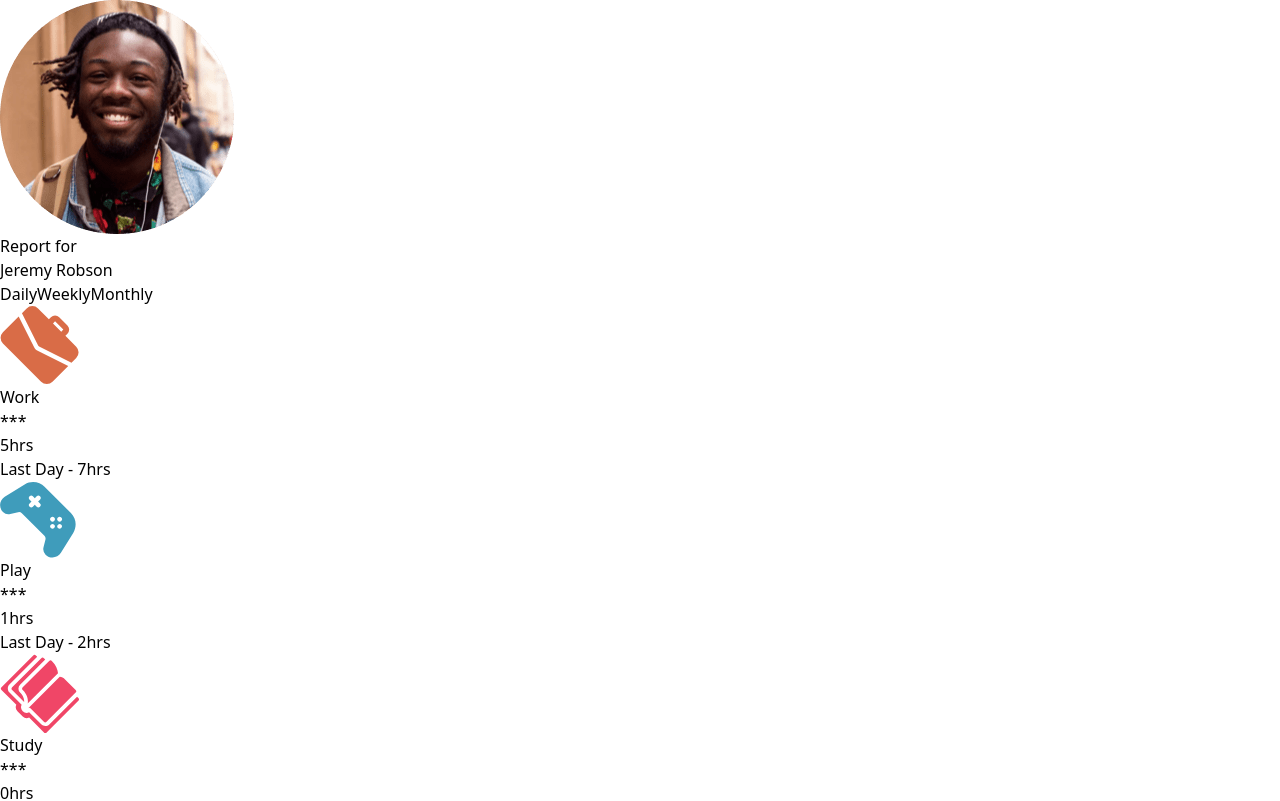
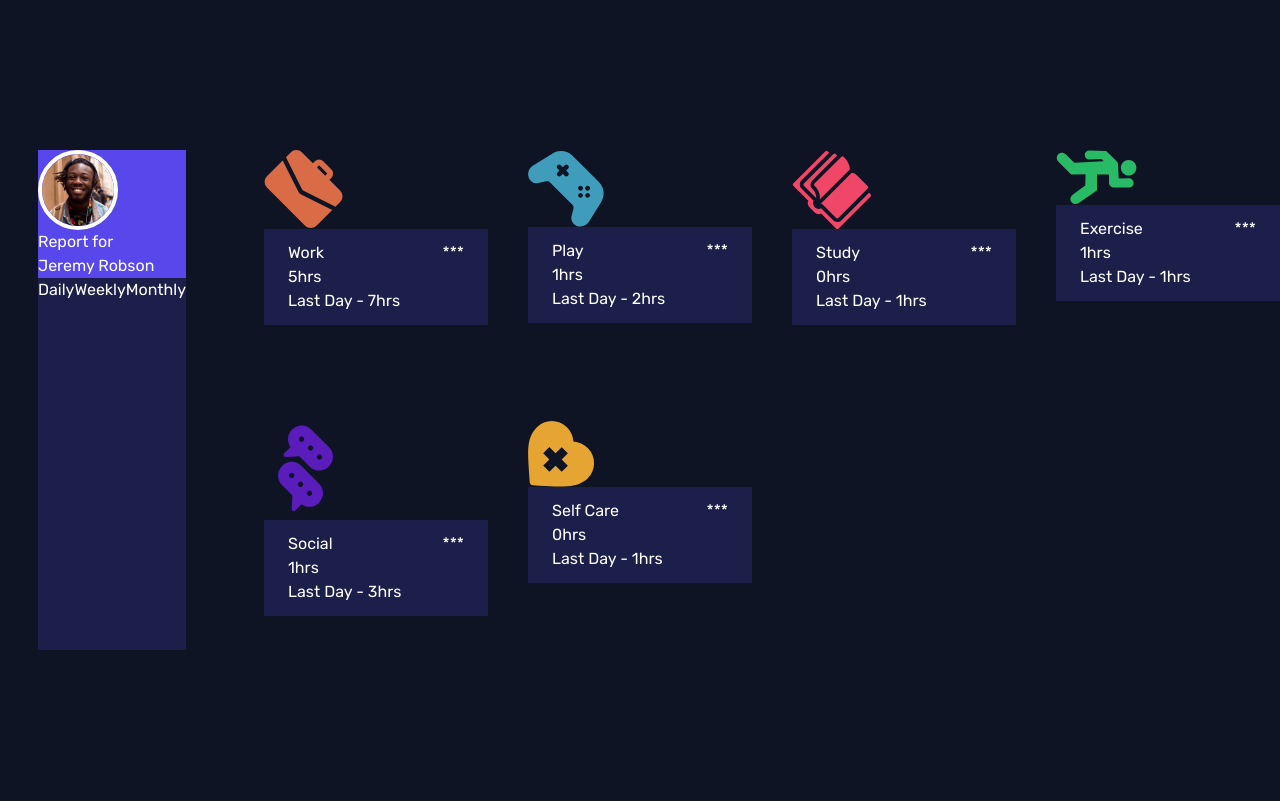
Before and after one commit to SkivaDev/frontendMentor-time-tracking-dashboard, a React (Vite) app: page / in a window 1280 px wide. Shown: the top 801 px of the page. Built offline with nearby package versions, Linux system fonts and the light colour scheme.

Commit message:
first css part

```diff
--- a/src/App.jsx
+++ b/src/App.jsx
@@ -10,23 +10,28 @@ function App() {
 
   const handleDailyBtn = () => {
     setCurrentMode("daily");
-    setAmountOfTime('Day');
+    setAmountOfTime("Day");
   };
   const handleWeeklyBtn = () => {
     setCurrentMode("weekly");
-    setAmountOfTime('Week');
-
+    setAmountOfTime("Week");
   };
   const handleMonthlyBtn = () => {
     setCurrentMode("monthly");
-    setAmountOfTime('Month');
+    setAmountOfTime("Month");
   };
 
   return (
-    <section className="">
-      <section className="">
-        <div className="">
-          <img src="./assets/images/image-jeremy.png" alt="image-jeremy" />
+    <div className="sm:flex sm:items-center sm:justify-center h-screen">
+      <section className="grid container gap-10 w-full h-auto">
+        <section className="profile bg-darkBlue">
+          <div className="profile-container ">
+            <img
+              className="h-20 w-20 border-white border-4 rounded-full"
+              src="./assets/images/image-jeremy.png"
+              alt="image-jeremy"
+
+            />
             <h3 className="">Report for</h3>
             <h1 className="">Jeremy Robson</h1>
           </div>
@@ -43,27 +48,27 @@ function App() {
           </div>
         </section>
         {data.map((item, i) => (
-        <section className="">
+          <section className={`w-full`}>
             <div className="">
               <img src={item.background} alt="" className="" />
             </div>
-          <div className="">
-            <header className="">
+            <div className="bg-darkBlue px-6 py-3">
+              <header className="flex justify-between">
                 <h3 className="">{item.title}</h3>
                 <div className="">***</div>
               </header>
               <div className="">
-              <h2 className="">
-                {item.timeframes[currentMode].current}hrs
-              </h2>
+                <h2 className="">{item.timeframes[currentMode].current}hrs</h2>
                 <p className="">
-                Last {amountOfTime} - {item.timeframes[currentMode].previous}hrs
+                  Last {amountOfTime} - {item.timeframes[currentMode].previous}
+                  hrs
                 </p>
               </div>
             </div>
           </section>
         ))}
       </section>
+    </div>
   );
 }
 
--- a/src/index.css
+++ b/src/index.css
@@ -1,3 +1,61 @@
+@import url('https://fonts.googleapis.com/css2?family=Rubik:wght@300;400;500&display=swap');
+
 @tailwind base;
 @tailwind components;
 @tailwind utilities;
+
+* {
+  font-family: 'Rubik', sans-serif;
+  color: white;
+}
+
+body {
+  background: hsl(226, 43%, 10%);
+}
+
+.bg-darkBlue {
+  background-color: hsl(235, 46%, 20%);
+}
+
+
+.profile {
+  grid-area: profile;
+}
+
+/* .item-1 {
+  grid-area: a;
+}
+.item-2 {
+  grid-area: b;
+}
+.item-3 {
+  grid-area: c;
+}
+.item-4 {
+  grid-area: d;
+}
+.item-5 {
+  grid-area: e;
+}
+.item-6 {
+  grid-area: f;
+} */
+
+
+
+.container {
+  min-height: 500px;
+  grid-template-columns: repeat(auto-fit, minmax(200px, 1fr));
+  grid-template-rows: 1fr 1fr;
+  grid-template-areas:
+  "profile a b c"
+  "profile d e f";
+}
+.container {
+  grid-auto-rows: max-content;
+  justify-items: center;
+}
+
+.profile-container {
+ background-color: hsl(246, 80%, 60%);
+}
```
Lines whose indentation alone changed are shown as unchanged.
